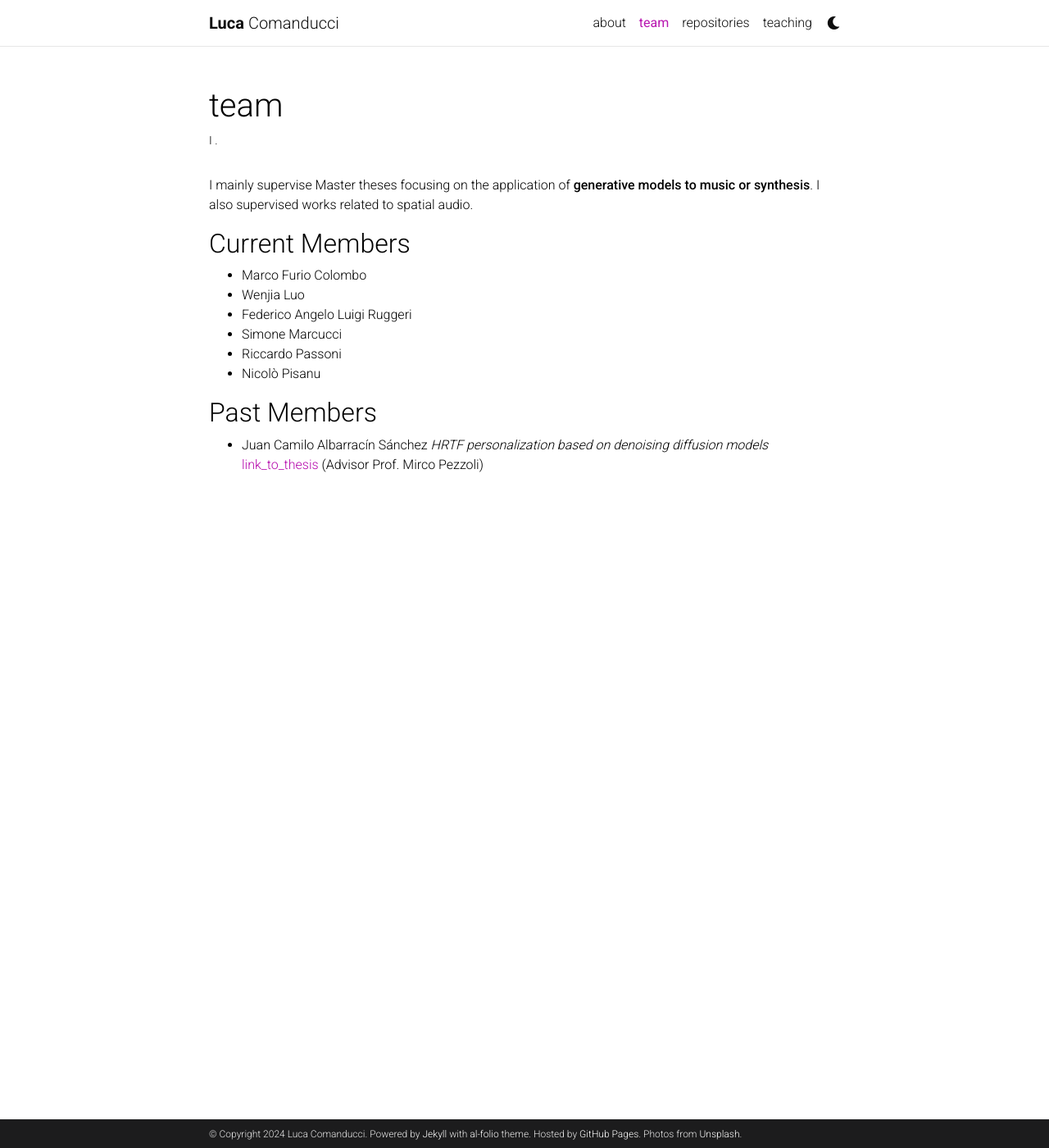
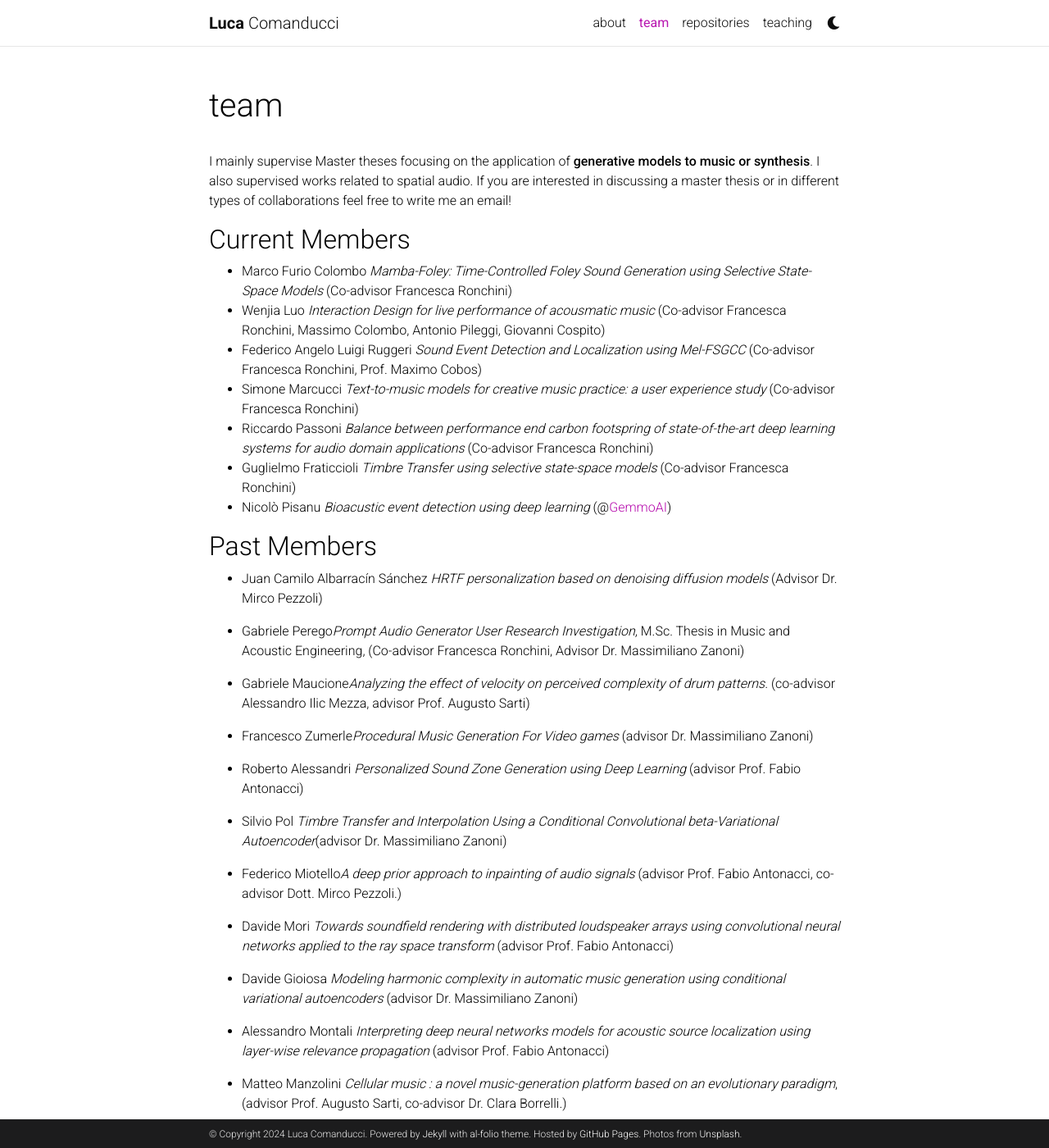
Before and after one commit to lucacoma/lucacoma.github.io, a Jekyll site: the page built from _pages/team.md, in a window 1280 px wide and 1400 px high. Shown: the whole window at 82% size. Built offline with Jekyll 4.4.1, drawn with Linux system fonts in a browser that asks for light colours; comment, search, counter and statistics services are not loaded; a style sheet for code colours, icons or effects is not loaded; some of the changed text lies outside the part shown.

Commit message:
added supervised theses

```diff
--- a/_pages/team.md
+++ b/_pages/team.md
@@ -2,24 +2,50 @@
 layout: page
 permalink: /team/
 title: team
-description: I .
+description:
 years: [2023, 2022, 2021, 2020, 2019, 2018]
 nav: true
 nav_order: 1
 ---
 
-I mainly supervise Master theses focusing on the application of **generative models to music or synthesis**. I also supervised works related to spatial audio.
+I mainly supervise Master theses focusing on the application of **generative models to music or synthesis**. I also supervised works related to spatial audio. If you are interested in discussing a master thesis or in different types of collaborations feel free to write me an email!
 
 ## Current Members
 
-- Marco Furio Colombo
-- Wenjia Luo
-- Federico Angelo Luigi Ruggeri
-- Simone Marcucci
-- Riccardo Passoni
-- Nicolò Pisanu
+- Marco Furio Colombo [_Mamba-Foley: Time-Controlled Foley Sound Generation using Selective State-Space Models_]() (Co-advisor Francesca Ronchini)
+- Wenjia Luo [_Interaction Design for live performance of acousmatic music_]() (Co-advisor Francesca Ronchini, Massimo Colombo, Antonio Pileggi, Giovanni Cospito)
+- Federico Angelo Luigi Ruggeri [_Sound Event Detection and Localization using Mel-FSGCC_]() (Co-advisor Francesca Ronchini, Prof. Maximo Cobos)
+- Simone Marcucci [_Text-to-music models for creative music practice: a user experience study_]() (Co-advisor Francesca Ronchini)
+- Riccardo Passoni [_Balance between performance end carbon footspring of state-of-the-art deep learning systems for audio domain applications_]() (Co-advisor Francesca Ronchini)
+- Guglielmo Fraticcioli [_Timbre Transfer using selective state-space models_]() (Co-advisor Francesca Ronchini)
+- Nicolò Pisanu [_Bioacustic event detection using deep learning_]() (@[GemmoAI](https://gemmo.ai/))
 
 
 ## Past Members
 
-- Juan Camilo Albarracín Sánchez _HRTF personalization based on denoising diffusion models_ [link_to_thesis](https://www.politesi.polimi.it/handle/10589/223812) (Advisor Prof. Mirco Pezzoli)
+- Juan Camilo Albarracín Sánchez [_HRTF personalization based on denoising diffusion models_](https://www.politesi.polimi.it/handle/10589/223812) (Advisor Dr. Mirco Pezzoli)
+
+
+- Gabriele Perego[_Prompt Audio Generator User Research Investigation_](), M.Sc. Thesis in Music and Acoustic Engineering, (Co-advisor Francesca Ronchini, Advisor Dr. Massimiliano Zanoni)
+
+- Gabriele Maucione[_Analyzing the effect of velocity on perceived complexity of drum patterns._]() (co-advisor Alessandro Ilic Mezza, advisor Prof. Augusto Sarti)
+
+- Francesco Zumerle[_Procedural Music Generation For Video games_]() (advisor Dr. Massimiliano Zanoni)
+
+- Roberto Alessandri [_Personalized Sound Zone Generation using Deep Learning_]() (advisor Prof. Fabio Antonacci)
+
+- Silvio Pol [_Timbre Transfer and Interpolation Using a Conditional Convolutional beta-Variational Autoencoder_]()(advisor Dr. Massimiliano Zanoni)
+
+- Federico Miotello[_A deep prior approach to inpainting of audio signals_]() (advisor Prof. Fabio Antonacci, co-advisor Dott. Mirco Pezzoli.)
+
+- Davide Mori [_Towards soundfield rendering with distributed loudspeaker arrays using convolutional neural networks applied to the ray space transform_]() (advisor Prof. Fabio Antonacci)
+
+- Davide Gioiosa [_Modeling harmonic complexity in automatic music generation using conditional variational autoencoders_]() (advisor Dr. Massimiliano Zanoni)
+
+- Alessandro Montali [_Interpreting deep neural networks models for acoustic source localization using layer-wise relevance propagation_]() (advisor Prof. Fabio Antonacci)
+
+- Matteo Manzolini [_Cellular music : a novel music-generation platform based on an evolutionary paradigm_](), (advisor Prof. Augusto Sarti, co-advisor Dr. Clara Borrelli.)
+
+- Minh Cèdric Schils[_Audio frame reconstruction from incomplete observations using Deep Learning techniques_](), (advisors Prof. Augusto Sarti, Prof. Jean-Jacques Embrechts.)
+
+- Riccardo Battello [_Techniques for mitigating the impact of latency in networked music performance (NMP) through adaptive metronomes_]() (advisor Prof. Augusto Sarti)
```
